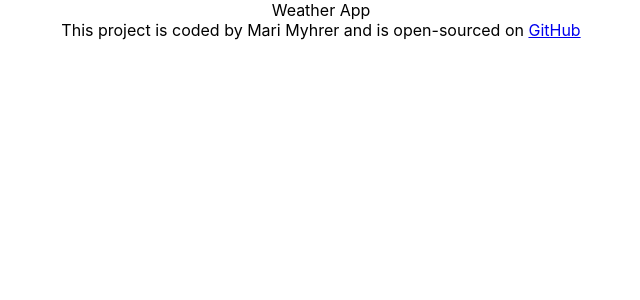
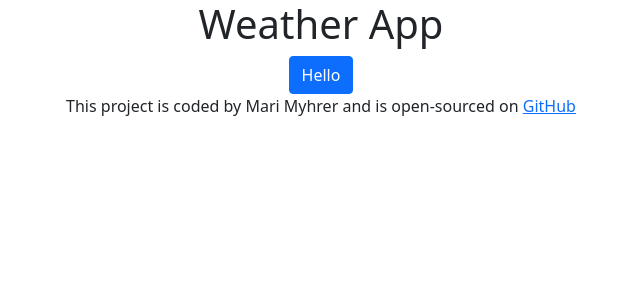
Before and after one commit to MaMy89/react-weather-app, a React (Create React App) app: page / in a window 1280 px wide. Shown: the top 300 px of the page, without its empty margins (319-959 px from the left). Built offline with nearby package versions, Linux system fonts and the light colour scheme.

Commit message:
Added bootstrap

```diff
--- a/package.json
+++ b/package.json
@@ -6,9 +6,10 @@
     "@testing-library/jest-dom": "^5.16.4",
     "@testing-library/react": "^13.3.0",
     "@testing-library/user-event": "^13.5.0",
+    "bootstrap": "^5.1.3",
     "react": "^18.1.0",
     "react-dom": "^18.1.0",
-    "react-scripts": "5.0.1",
+    "react-scripts": "^2.1.3",
     "web-vitals": "^2.1.4"
   },
   "scripts": {
--- a/src/App.js
+++ b/src/App.js
@@ -4,7 +4,9 @@ import "./App.css";
 export default function App() {
   return (
     <div className="App">
-      Weather App
+      <div className="container">
+        <h1>Weather App</h1>
+        <button className="btn btn-primary">Hello</button>
         <footer>
           This project is coded by Mari Myhrer and is open-sourced on{" "}
           <a href="https://github.com/MaMy89/react-weather-app" target="_blank">
@@ -12,5 +14,6 @@ export default function App() {
           </a>
         </footer>
       </div>
+    </div>
   );
 }
```
Also changed, not shown: src/index.js (+7 -9 lines), 1 other file (tests, documents, lock files or other folders). Lines whose indentation alone changed are shown as unchanged.
